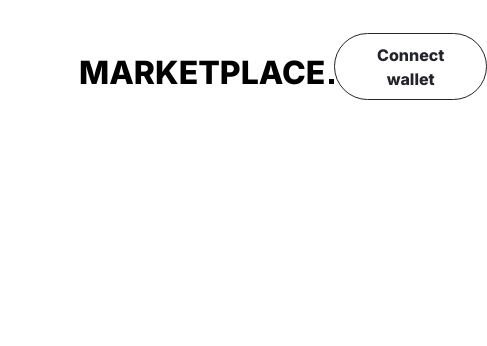
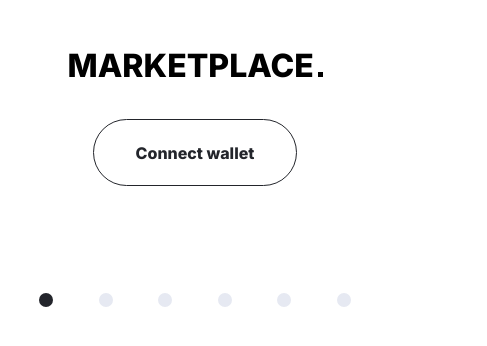
Before and after one commit to alexraju01/nft-design, a Next.js app: page / in a window 390 px wide. Shown: the top 346 px of the page, 487 px wide, since content can reach past the window. Built offline with nearby package versions, Linux system fonts and the light colour scheme.

Commit message:
Added CarouselIndicator component and applied responsiveness

```diff
--- a/src/app/layout.tsx
+++ b/src/app/layout.tsx
@@ -4,11 +4,6 @@ import "./globals.css";
 
 const geistSans = Geist({
 	variable: "--font-geist-sans",
-	subsets: ["latin"],
-});
-
-const geistMono = Geist_Mono({
-	variable: "--font-geist-mono",
 	subsets: ["latin"],
 });
 
@@ -27,7 +22,7 @@ export default function RootLayout({
 	return (
 		<html lang='en'>
 			<body className={`${geistSans.variable} ${inter.className} antialiased`}>
-				<main className='w-full md:mx-auto max-w-[1512px] px-[79px] '>
+				<main className='w-full px-[15px] md:mx-auto max-w-[1512px] 2xl:px-[79px] '>
 					{children}
 				</main>
 			</body>
--- a/src/app/page.tsx
+++ b/src/app/page.tsx
@@ -1,9 +1,11 @@
+import CarouseIndicator from "@/components/CarouseIndicator";
 import Header from "@/components/Header";
 
 export default function Home() {
 	return (
 		<>
 			<Header />
+			<CarouseIndicator />
 		</>
 	);
 }
--- /dev/null
+++ b/src/components/CarouseIndicator.tsx
@@ -0,0 +1,14 @@
+export default function CarouseIndicator() {
+	return (
+		<div className='flex justify-between gap-[32px] mt-[107px] mx-[24px] w-auto'>
+			<div className='md:bg-[#23252B] md:w-[192px] md:h-[0.875rem] md:rounded-[7px] w-[14px] h-[14px] rounded-full bg-[#23252B]'></div>
+			<div className='md:relative 2mdbg-[#E6E9F2] md:w-[192px] md:h-[14px] md:rounded-[7px] w-[14px] h-[14px] rounded-full bg-[#E6E9F2]'>
+				<div className='2xl:absolute 2xl:top-0 2xl:left-0 2xl:w-[24.2%] 2xl:h-full bg-[#23252B] 2xl:rounded-[7px] w-full h-full rounded-full bg-transparent'></div>
+			</div>
+			<div className='md:bg-[#E6E9F2] md:w-[190px] md:h-[14px] md:rounded-[7px] w-[14px] h-[14px] rounded-full bg-[#E6E9F2]'></div>
+			<div className='md:bg-[#E6E9F2] md:w-[190px] md:h-[14px] md:rounded-[7px] w-[14px] h-[14px] rounded-full bg-[#E6E9F2]'></div>
+			<div className='md:bg-[#E6E9F2] md:w-[190px] md:h-[14px] md:rounded-[7px] w-[14px] h-[14px] rounded-full bg-[#E6E9F2]'></div>
+			<div className='md:bg-[#E6E9F2] md:w-[192px] md:h-[14px] md:rounded-[7px] w-[14px] h-[14px] rounded-full bg-[#E6E9F2]'></div>
+		</div>
+	);
+}
--- a/src/components/Header.tsx
+++ b/src/components/Header.tsx
@@ -2,13 +2,13 @@ import Button from "./Button";
 
 export default function Header() {
 	return (
-		<header className='flex justify-between items-center'>
+		<header className='w-full flex-col flex justify-between items-center  md:flex-row'>
 			<h1 className='flex items-baseline font-extrabold text-[32px] leading-[38.73px] mt-[47px] h-[39px] w-[255px]'>
 				MARKETPLACE
 				<span className='w-[5px] h-[5px] bg-black ml-1'></span>
 			</h1>
 
-			<Button variant='variant3' className='mt-[33px]'>
+			<Button variant='variant3' className='mt-[33px] '>
 				Connect wallet
 			</Button>
 		</header>
--- a/tailwind.config.ts
+++ b/tailwind.config.ts
@@ -5,7 +5,6 @@ export default {
 		"./src/pages/**/*.{js,ts,jsx,tsx,mdx}",
 		"./src/components/**/*.{js,ts,jsx,tsx,mdx}",
 		"./src/utils/**/*.{js,ts,jsx,tsx,mdx}",
-
 		"./src/app/**/*.{js,ts,jsx,tsx,mdx}",
 	],
 	theme: {
@@ -14,6 +13,22 @@ export default {
 				customGray: "#23252B",
 			},
 		},
+		screens: {
+			sm: "344px",
+			// => @media (min-width: 640px) { ... }
+
+			md: "768px",
+			// => @media (min-width: 768px) { ... }
+
+			lg: "1024px",
+			// => @media (min-width: 1024px) { ... }
+
+			xl: "1280px",
+			// => @media (min-width: 1280px) { ... }
+
+			"2xl": "1512px",
+			// => @media (min-width: 1512px) { ... }
+		},
 	},
 	plugins: [],
 } satisfies Config;
```
